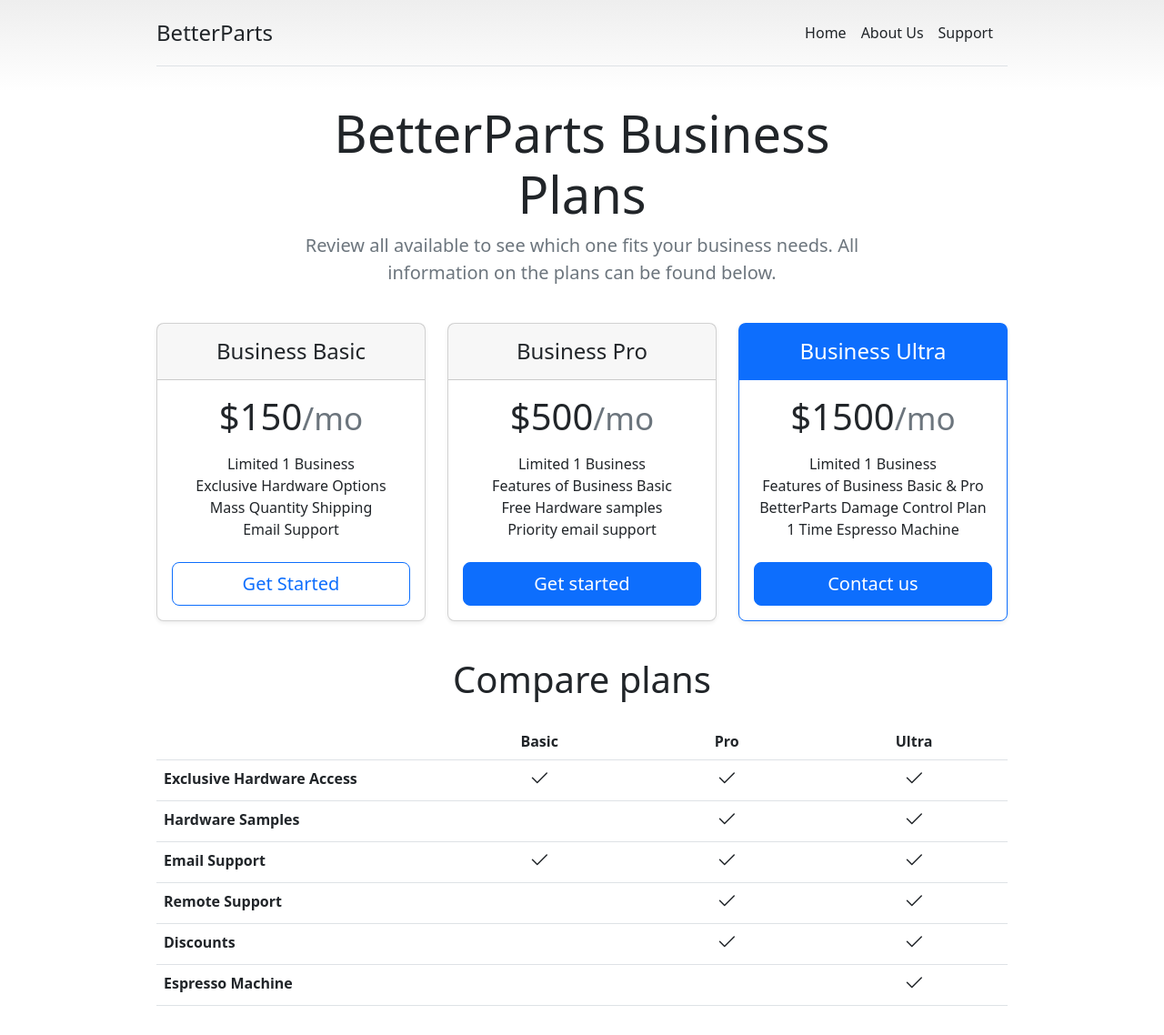
After one commit to DanielJanowicz/flask-bootstrap, a Flask app: page /business in a window 1280 px wide. The commit adds this page. Shown: the whole page at 91% size. Run offline with Flask 2, Linux system fonts and the light colour scheme; lists and menus that the app fills with data are empty; some libraries are stand-ins or nearby versions.

Commit message:
Business Push
Included Business Page

```diff
--- a/main.py
+++ b/main.py
@@ -6,9 +6,9 @@ app = Flask(__name__)
 def dashboard():
     return render_template('index.html')
 
-@app.route('/software')
+@app.route('/business')
 def login():
-    return render_template('software.html')
+    return render_template('business.html')
 
 if __name__ == '__main__':
     app.run(debug=True, host='0.0.0.0', port=80)
--- /dev/null
+++ b/static/pricing.css
@@ -0,0 +1,11 @@
+body {
+  background-image: linear-gradient(180deg, #eee, #fff 100px, #fff);
+}
+
+.container {
+  max-width: 960px;
+}
+
+.pricing-header {
+  max-width: 700px;
+}
--- /dev/null
+++ b/templates/business.html
@@ -0,0 +1,222 @@
+<!doctype html>
+<html lang="en">
+  <head>
+    <meta charset="utf-8">
+    <meta name="viewport" content="width=device-width, initial-scale=1">
+    <meta name="description" content="">
+    <meta name="author" content="Mark Otto, Jacob Thornton, and Bootstrap contributors">
+    <meta name="generator" content="Hugo 0.101.0">
+    <title>BetterParts - Business</title>
+
+    <link rel="canonical" href="https://getbootstrap.com/docs/5.2/examples/pricing/">
+
+
+
+
+
+    <link rel="stylesheet" href="{{ url_for('static', filename='bootstrap.css') }}">
+
+    <style>
+      .bd-placeholder-img {
+        font-size: 1.125rem;
+        text-anchor: middle;
+        -webkit-user-select: none;
+        -moz-user-select: none;
+        user-select: none;
+      }
+
+      @media (min-width: 768px) {
+        .bd-placeholder-img-lg {
+          font-size: 3.5rem;
+        }
+      }
+
+      .b-example-divider {
+        height: 3rem;
+        background-color: rgba(0, 0, 0, .1);
+        border: solid rgba(0, 0, 0, .15);
+        border-width: 1px 0;
+        box-shadow: inset 0 .5em 1.5em rgba(0, 0, 0, .1), inset 0 .125em .5em rgba(0, 0, 0, .15);
+      }
+
+      .b-example-vr {
+        flex-shrink: 0;
+        width: 1.5rem;
+        height: 100vh;
+      }
+
+      .bi {
+        vertical-align: -.125em;
+        fill: currentColor;
+      }
+
+      .nav-scroller {
+        position: relative;
+        z-index: 2;
+        height: 2.75rem;
+        overflow-y: hidden;
+      }
+
+      .nav-scroller .nav {
+        display: flex;
+        flex-wrap: nowrap;
+        padding-bottom: 1rem;
+        margin-top: -1px;
+        overflow-x: auto;
+        text-align: center;
+        white-space: nowrap;
+        -webkit-overflow-scrolling: touch;
+      }
+    </style>
+
+
+    <!-- Custom styles for this template -->
+    <link href="pricing.css" rel="stylesheet">
+  </head>
+  <body>
+
+<svg xmlns="http://www.w3.org/2000/svg" style="display: none;">
+  <symbol id="check" viewBox="0 0 16 16">
+    <title>Check</title>
+    <path d="M13.854 3.646a.5.5 0 0 1 0 .708l-7 7a.5.5 0 0 1-.708 0l-3.5-3.5a.5.5 0 1 1 .708-.708L6.5 10.293l6.646-6.647a.5.5 0 0 1 .708 0z"/>
+  </symbol>
+</svg>
+
+<div class="container py-3">
+  <header>
+    <div class="d-flex flex-column flex-md-row align-items-center pb-3 mb-4 border-bottom">
+      <a href="/" class="d-flex align-items-center text-dark text-decoration-none">
+        <span class="fs-4">BetterParts</span>
+      </a>
+
+      <nav class="d-inline-flex mt-2 mt-md-0 ms-md-auto">
+        <a class="me-3 py-2 text-dark text-decoration-none" href="/">Home</a>
+        <a class="me-3 py-2 text-dark text-decoration-none" href="https://youtu.be/dQw4w9WgXcQ">About Us</a>
+        <a class="me-3 py-2 text-dark text-decoration-none" href="https://sharepointlist.com/">Support</a>
+        <a class="py-2 text-dark text-decoration-none" href="#"></a>
+      </nav>
+    </div>
+
+    <div class="pricing-header p-3 pb-md-4 mx-auto text-center">
+      <h1 class="display-4 fw-normal">BetterParts Business Plans</h1>
+      <p class="fs-5 text-muted">Review all available to see which one fits your business needs.  All information on the plans can be found below.</p>
+    </div>
+  </header>
+
+  <main>
+    <div class="row row-cols-1 row-cols-md-3 mb-3 text-center">
+      <div class="col">
+        <div class="card mb-4 rounded-3 shadow-sm">
+          <div class="card-header py-3">
+            <h4 class="my-0 fw-normal">Business Basic</h4>
+          </div>
+          <div class="card-body">
+            <h1 class="card-title pricing-card-title">$150<small class="text-muted fw-light">/mo</small></h1>
+            <ul class="list-unstyled mt-3 mb-4">
+              <li>Limited 1 Business</li>
+              <li>Exclusive Hardware Options</li>
+              <li>Mass Quantity Shipping</li>
+              <li>Email Support</li>
+            </ul>
+            <button type="button" class="w-100 btn btn-lg btn-outline-primary">Get Started</button>
+          </div>
+        </div>
+      </div>
+      <div class="col">
+        <div class="card mb-4 rounded-3 shadow-sm">
+          <div class="card-header py-3">
+            <h4 class="my-0 fw-normal">Business Pro</h4>
+          </div>
+          <div class="card-body">
+            <h1 class="card-title pricing-card-title">$500<small class="text-muted fw-light">/mo</small></h1>
+            <ul class="list-unstyled mt-3 mb-4">
+              <li>Limited 1 Business</li>
+              <li>Features of Business Basic</li>
+              <li>Free Hardware samples</li>
+              <li>Priority email support</li>
+            </ul>
+            <button type="button" class="w-100 btn btn-lg btn-primary">Get started</button>
+          </div>
+        </div>
+      </div>
+      <div class="col">
+        <div class="card mb-4 rounded-3 shadow-sm border-primary">
+          <div class="card-header py-3 text-bg-primary border-primary">
+            <h4 class="my-0 fw-normal">Business Ultra</h4>
+          </div>
+          <div class="card-body">
+            <h1 class="card-title pricing-card-title">$1500<small class="text-muted fw-light">/mo</small></h1>
+            <ul class="list-unstyled mt-3 mb-4">
+              <li>Limited 1 Business</li>
+              <li>Features of Business Basic & Pro</li>
+              <li>BetterParts Damage Control Plan</li>
+              <li>1 Time Espresso Machine</li>
+            </ul>
+            <button type="button" class="w-100 btn btn-lg btn-primary">Contact us</button>
+          </div>
+        </div>
+      </div>
+    </div>
+
+    <h2 class="display-6 text-center mb-4">Compare plans</h2>
+
+    <div class="table-responsive">
+      <table class="table text-center">
+        <thead>
+          <tr>
+            <th style="width: 34%;"></th>
+            <th style="width: 22%;">Basic</th>
+            <th style="width: 22%;">Pro</th>
+            <th style="width: 22%;">Ultra</th>
+          </tr>
+        </thead>
+        <tbody>
+          <tr>
+            <th scope="row" class="text-start">Exclusive Hardware Access</th>
+            <td><svg class="bi" width="24" height="24"><use xlink:href="#check"/></svg></td>
+            <td><svg class="bi" width="24" height="24"><use xlink:href="#check"/></svg></td>
+            <td><svg class="bi" width="24" height="24"><use xlink:href="#check"/></svg></td>
+          </tr>
+          <tr>
+            <th scope="row" class="text-start">Hardware Samples</th>
+            <td></td>
+            <td><svg class="bi" width="24" height="24"><use xlink:href="#check"/></svg></td>
+            <td><svg class="bi" width="24" height="24"><use xlink:href="#check"/></svg></td>
+          </tr>
+        </tbody>
+
+        <tbody>
+          <tr>
+            <th scope="row" class="text-start">Email Support</th>
+            <td><svg class="bi" width="24" height="24"><use xlink:href="#check"/></svg></td>
+            <td><svg class="bi" width="24" height="24"><use xlink:href="#check"/></svg></td>
+            <td><svg class="bi" width="24" height="24"><use xlink:href="#check"/></svg></td>
+          </tr>
+          <tr>
+            <th scope="row" class="text-start">Remote Support</th>
+            <td></td>
+            <td><svg class="bi" width="24" height="24"><use xlink:href="#check"/></svg></td>
+            <td><svg class="bi" width="24" height="24"><use xlink:href="#check"/></svg></td>
+          </tr>
+          <tr>
+            <th scope="row" class="text-start">Discounts</th>
+            <td></td>
+            <td><svg class="bi" width="24" height="24"><use xlink:href="#check"/></svg></td>
+            <td><svg class="bi" width="24" height="24"><use xlink:href="#check"/></svg></td>
+          </tr>
+          <tr>
+            <th scope="row" class="text-start">Espresso Machine</th>
+            <td></td>
+            <td></td>
+            <td><svg class="bi" width="24" height="24"><use xlink:href="#check"/></svg></td>
+          </tr>
+        </tbody>
+      </table>
+    </div>
+  </main>
+</div>
+
+
+
+  </body>
+</html>
```
Also changed, not shown: static/dash.css (deleted, +0 -7 lines), static/opsys.css (deleted, +0 -7 lines), templates/dashboard.html (deleted, +0 -60 lines), templates/index.html (+4 -4 lines), templates/software.html (deleted, +0 -22 lines).
